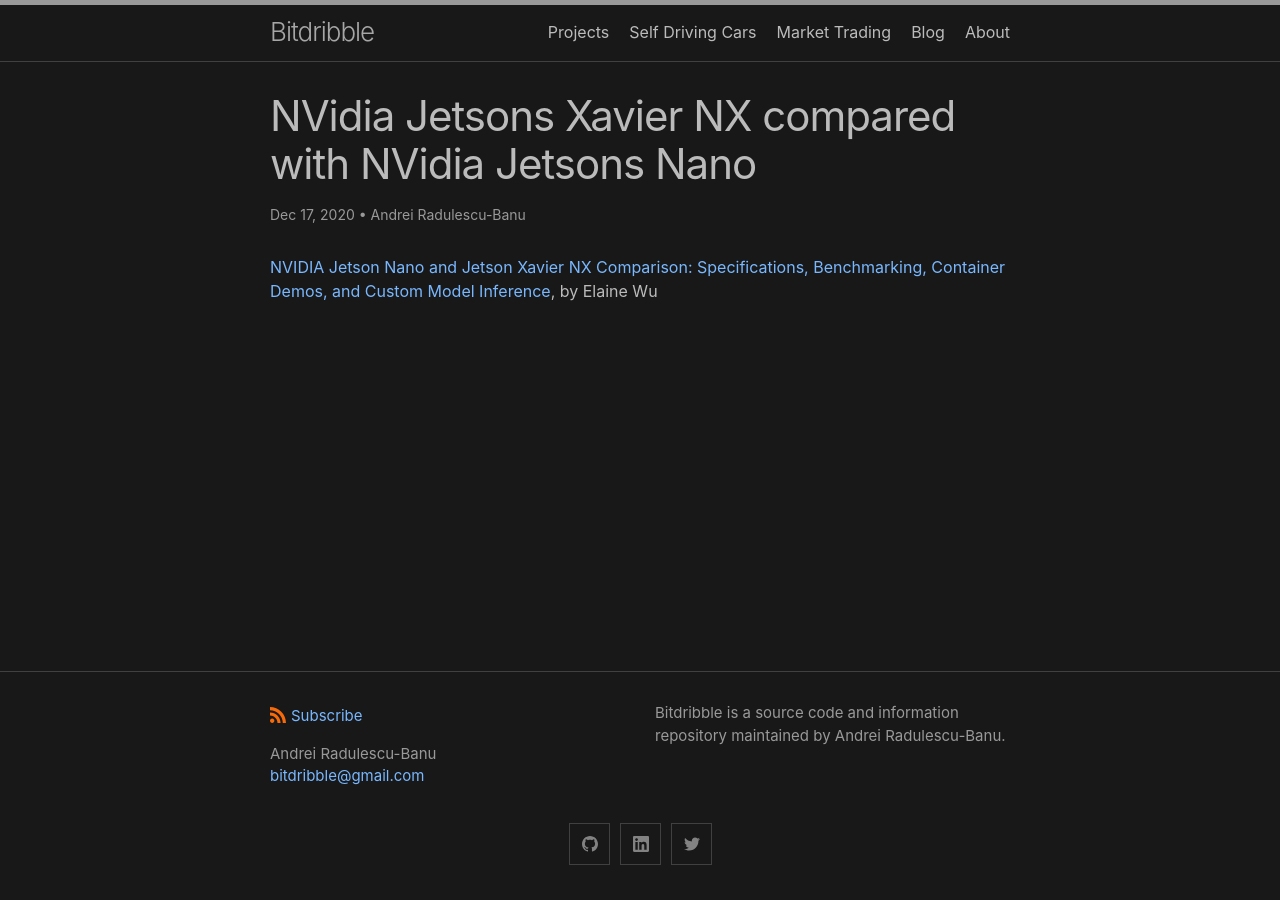
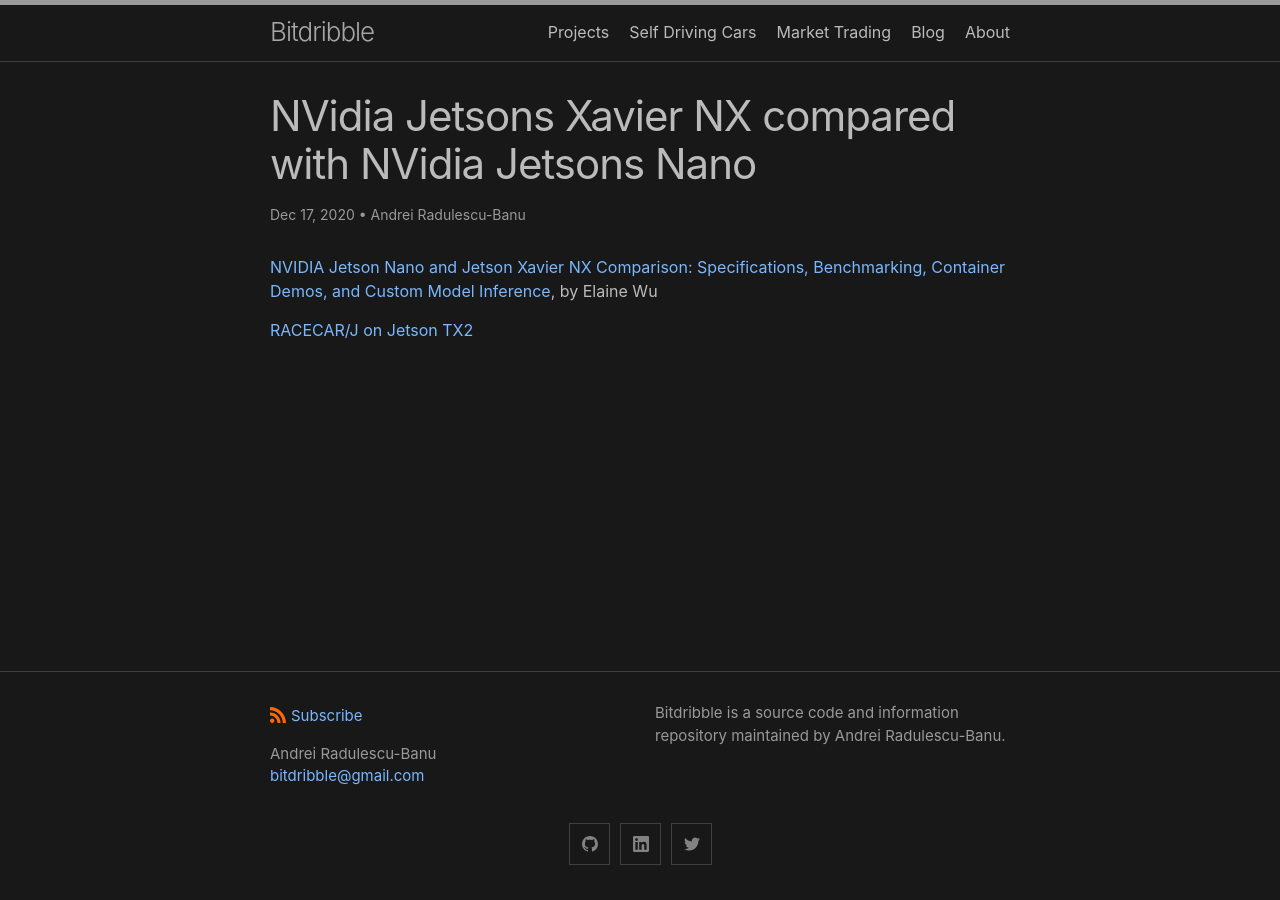
Before and after one commit to analytiq-hub/sigagent.github.io, a Jekyll site: the page built from self_driving_cars/_posts/2020-12-17-jetsons.md, in a window 1280 px wide. Built offline with Jekyll 4.4.1, drawn with Linux system fonts in a browser that asks for light colours.

Commit message:
*** empty log message ***

```diff
--- a/self_driving_cars/_posts/2020-12-17-jetsons.md
+++ b/self_driving_cars/_posts/2020-12-17-jetsons.md
@@ -5,3 +5,5 @@ author:
 - Andrei Radulescu-Banu
 ---
 [NVIDIA Jetson Nano and Jetson Xavier NX Comparison: Specifications, Benchmarking, Container Demos, and Custom Model Inference](https://www.seeedstudio.com/blog/2020/06/04/nvidia-jetson-nano-and-jetson-xavier-nx-comparison-specifications-benchmarking-container-demos-and-custom-model-inference/), by Elaine Wu
+
+[RACECAR/J on Jetson TX2](https://www.jetsonhacks.com/racecar-j/)
```
